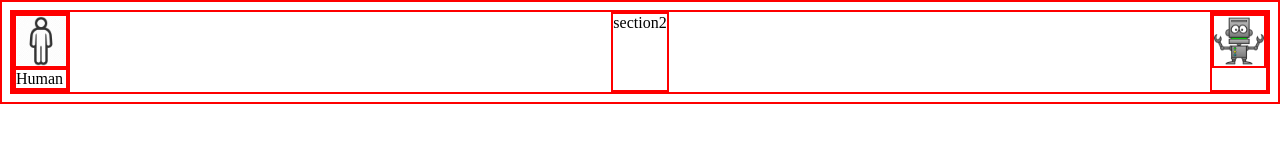
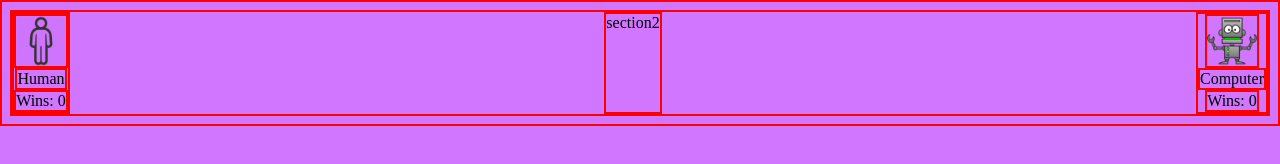
Before and after one commit to BenHolden010/RockPaperScissors, a plain HTML site: page RockPaperScissors/index.html in a window 1280 px wide. Drawn offline with Linux system fonts and the light colour scheme.

Commit message:
Add background Color

```diff
--- a/RockPaperScissors/index.html
+++ b/RockPaperScissors/index.html
@@ -11,12 +11,15 @@
   <section class="human-section">
     <img class="human-icon" src="assets/human-icon-png-1895.png">
     <label>Human</label>
+    <section class="human-wins">Wins: 0</section>
   </section>
   <section class="game-section">section2
 
   </section>
   <section class="computer-section">
     <img class="human-icon" src="assets/robot-icons-30496.png">
+    <label>Computer</label>
+    <section class="computer-wins">Wins: 0</section>
   </section>
   <script type="text/javascript" src="main.js"></script>
 </body>
--- a/RockPaperScissors/styles.css
+++ b/RockPaperScissors/styles.css
@@ -1,4 +1,5 @@
 * {
+  background-color: rgb(209 118 255);;
   border: 2px solid red
 }
 
@@ -16,4 +17,5 @@ body {
 .human-section, .game-section, .computer-section {
   display: flex;
   flex-direction: column;
+  align-items: center;
 }
```
